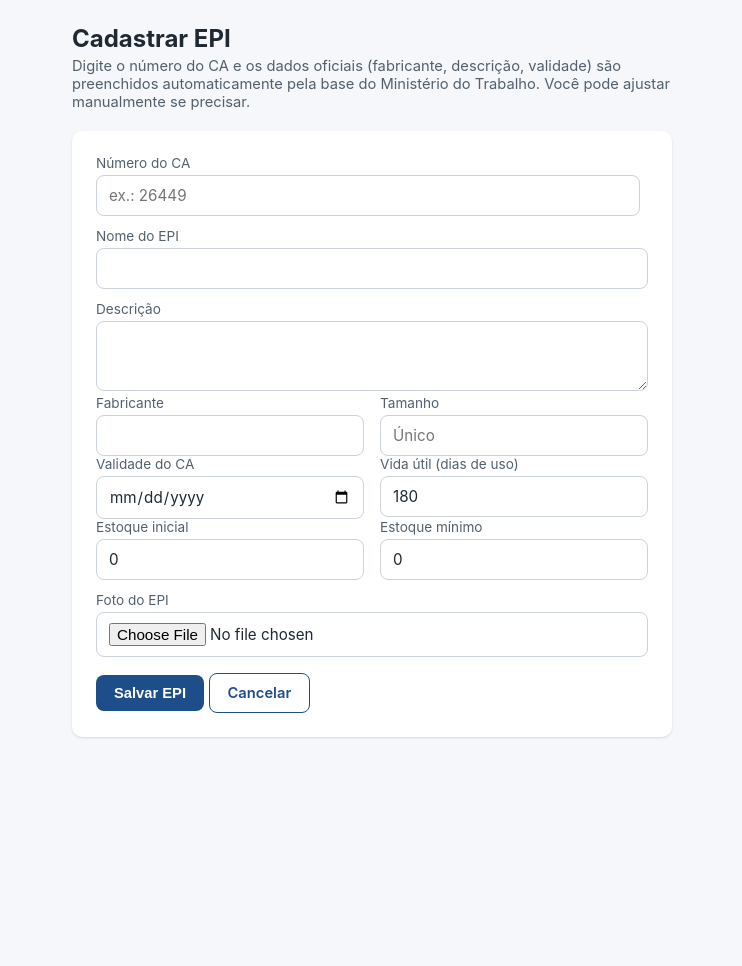
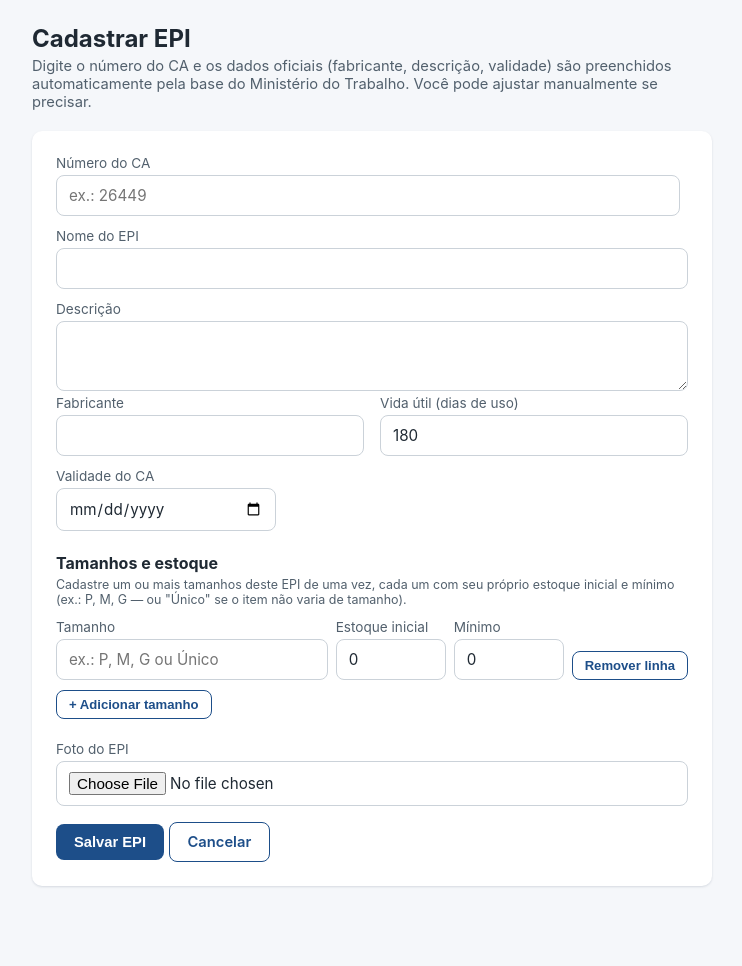
Before and after one commit to thiagorgomberg-star/controle-epi, a Flask app: template epi-controle/app/templates/admin/epi_form.html in a window 1280 px wide. Shown: the whole page, without its empty margins (268-1010 px from the left). Before the commit the page ends 738 px from the top, so only its background shows below. Run offline with Flask 3, Linux system fonts and the light colour scheme; the template is opened without the code that fills it, so the values that code supplies are empty; some libraries are stand-ins or nearby versions.

Commit message:
Update epi_form.html

```diff
--- a/epi-controle/app/templates/admin/epi_form.html
+++ b/epi-controle/app/templates/admin/epi_form.html
@@ -1,7 +1,7 @@
 {% extends "base.html" %}
 {% block titulo %}{{ 'Editar EPI' if epi else 'Novo EPI' }} | Controle de EPI{% endblock %}
 {% block conteudo %}
-<main class="conteudo" style="max-width:640px">
+<main class="conteudo" style="max-width:720px">
   <h1>{{ 'Editar EPI' if epi else 'Cadastrar EPI' }}</h1>
   <p class="subtitulo">Digite o número do CA e os dados oficiais (fabricante, descrição, validade) são
     preenchidos automaticamente pela base do Ministério do Trabalho. Você pode ajustar manualmente se precisar.</p>
@@ -31,47 +31,111 @@
           <input type="text" id="fabricante" name="fabricante" value="{{ epi.fabricante if epi else '' }}">
         </div>
         <div>
-          <label for="tamanho">Tamanho</label>
-          <input type="text" id="tamanho" name="tamanho" value="{{ epi.tamanho if epi else '' }}" placeholder="Único">
-        </div>
-      </div>
-
-      <div class="linha-campos">
-        <div>
-          <label for="ca_validade">Validade do CA</label>
-          <input type="date" id="ca_validade" name="ca_validade" value="{{ epi.ca_validade if epi else '' }}">
-        </div>
-        <div>
           <label for="vida_util_dias">Vida útil (dias de uso)</label>
           <input type="number" id="vida_util_dias" name="vida_util_dias" min="1" value="{{ epi.vida_util_dias if epi else 180 }}">
         </div>
       </div>
 
-      {% if not epi %}
-      <div class="linha-campos">
+      <label for="ca_validade">Validade do CA</label>
+      <input type="date" id="ca_validade" name="ca_validade" value="{{ epi.ca_validade if epi else '' }}" style="max-width:220px">
+
+      <h3 style="margin-top:22px">Tamanhos e estoque</h3>
+      <p class="campo-ajuda" style="margin-top:-4px">
+        {% if epi %}
+          O saldo atual só muda pela tela de Estoque. Aqui você pode ajustar o rótulo do tamanho,
+          o estoque mínimo (alerta), remover um tamanho ou adicionar tamanhos novos.
+        {% else %}
+          Cadastre um ou mais tamanhos deste EPI de uma vez, cada um com seu próprio estoque
+          inicial e mínimo (ex.: P, M, G — ou "Único" se o item não varia de tamanho).
+        {% endif %}
+      </p>
+
+      <div id="linhas-tamanho">
+        {% for t in tamanhos %}
+          <div class="linha-tamanho" style="display:grid;grid-template-columns:2fr 110px 110px auto;gap:8px;align-items:end;margin-bottom:10px{{ ';opacity:0.55' if not t.ativo }}">
             <div>
-          <label for="estoque_inicial">Estoque inicial</label>
-          <input type="number" id="estoque_inicial" name="estoque_inicial" min="0" value="0">
+              <label>Tamanho</label>
+              <input type="hidden" name="tamanho_id" value="{{ t.id }}">
+              <input type="hidden" name="estoque_inicial" value="0">
+              <input type="text" name="tamanho" value="{{ t.tamanho }}" required {{ 'readonly' if not t.ativo }}>
             </div>
             <div>
-          <label for="estoque_minimo">Estoque mínimo</label>
-          <input type="number" id="estoque_minimo" name="estoque_minimo" min="0" value="0">
+              <label>Estoque atual</label>
+              <p style="margin:0;padding:9px 0;font-weight:600">{{ t.estoque_atual }}</p>
+            </div>
+            <div>
+              <label>Mínimo</label>
+              <input type="number" name="estoque_minimo" min="0" value="{{ t.estoque_minimo }}" {{ 'readonly' if not t.ativo }}>
+            </div>
+            <div>
+              {% if t.ativo %}
+                <form method="post" action="{{ url_for('epis.tamanho_remover', epi_id=epi.id, tamanho_id=t.id) }}"
+                      data-confirmar="Remover o tamanho {{ t.tamanho }} deste EPI? O histórico de estoque e entregas é mantido, mas ele deixa de aparecer nas próximas entregas/movimentações.">
+                  <button class="botao secundario pequeno" type="submit">Remover</button>
+                </form>
+              {% else %}
+                <span class="selo cinza" style="display:block;margin-bottom:6px">Removido</span>
+                <form method="post" action="{{ url_for('epis.tamanho_reativar', epi_id=epi.id, tamanho_id=t.id) }}">
+                  <button class="botao secundario pequeno" type="submit">Reativar</button>
+                </form>
+              {% endif %}
             </div>
           </div>
-      {% else %}
-      <label for="estoque_minimo">Estoque mínimo (alerta)</label>
-      <input type="number" id="estoque_minimo" name="estoque_minimo" min="0" value="{{ epi.estoque_minimo }}">
-      <p class="campo-ajuda">Estoque atual: {{ epi.estoque_atual }} — ajuste pela tela de Estoque.</p>
+        {% endfor %}
+        {% if not epi %}
+          <div class="linha-tamanho" style="display:grid;grid-template-columns:2fr 110px 110px auto;gap:8px;align-items:end;margin-bottom:10px">
+            <div>
+              <label>Tamanho</label>
+              <input type="hidden" name="tamanho_id" value="">
+              <input type="text" name="tamanho" placeholder="ex.: P, M, G ou Único">
+            </div>
+            <div>
+              <label>Estoque inicial</label>
+              <input type="number" name="estoque_inicial" min="0" value="0">
+            </div>
+            <div>
+              <label>Mínimo</label>
+              <input type="number" name="estoque_minimo" min="0" value="0">
+            </div>
+            <div>
+              <button type="button" class="botao secundario pequeno" onclick="this.closest('.linha-tamanho').remove()">Remover linha</button>
+            </div>
+          </div>
         {% endif %}
+      </div>
+      <button type="button" class="botao secundario pequeno" onclick="adicionarLinhaTamanho()">+ Adicionar tamanho</button>
 
-      <label for="foto">Foto do EPI</label>
+      <template id="linha-tamanho-template">
+        <div class="linha-tamanho" style="display:grid;grid-template-columns:2fr 110px 110px auto;gap:8px;align-items:end;margin-bottom:10px">
+          <div>
+            <label>Tamanho</label>
+            <input type="hidden" name="tamanho_id" value="">
+            <input type="text" name="tamanho" placeholder="ex.: P, M, G ou Único">
+          </div>
+          <div>
+            <label>Estoque inicial</label>
+            <input type="number" name="estoque_inicial" min="0" value="0">
+          </div>
+          <div>
+            <label>Mínimo</label>
+            <input type="number" name="estoque_minimo" min="0" value="0">
+          </div>
+          <div>
+            <button type="button" class="botao secundario pequeno" onclick="this.closest('.linha-tamanho').remove()">Remover linha</button>
+          </div>
+        </div>
+      </template>
+
+      <label for="foto" style="margin-top:22px">Foto do EPI</label>
       <input type="file" id="foto" name="foto" accept="image/*">
       {% if epi and epi.foto_arquivo_id %}
         <img src="{{ url_for('arquivo', arquivo_id=epi.foto_arquivo_id) }}" alt="" style="width:80px;margin-top:8px;border-radius:8px">
       {% endif %}
 
+      <div>
         <button class="botao" type="submit">Salvar EPI</button>
         <a class="botao secundario" href="{{ url_for('epis.listar') }}">Cancelar</a>
+      </div>
     </form>
   </div>
 </main>
@@ -79,6 +143,12 @@
 
 {% block scripts %}
 <script>
+  function adicionarLinhaTamanho() {
+    const modelo = document.getElementById("linha-tamanho-template");
+    const clone = modelo.content.cloneNode(true);
+    document.getElementById("linhas-tamanho").appendChild(clone);
+  }
+
   const campoCA = document.getElementById("ca_numero");
   const statusBusca = document.getElementById("status-busca-ca");
   const avisoNaoEncontrado = document.getElementById("ca-nao-encontrado");
```
Lines whose indentation alone changed are shown as unchanged.
